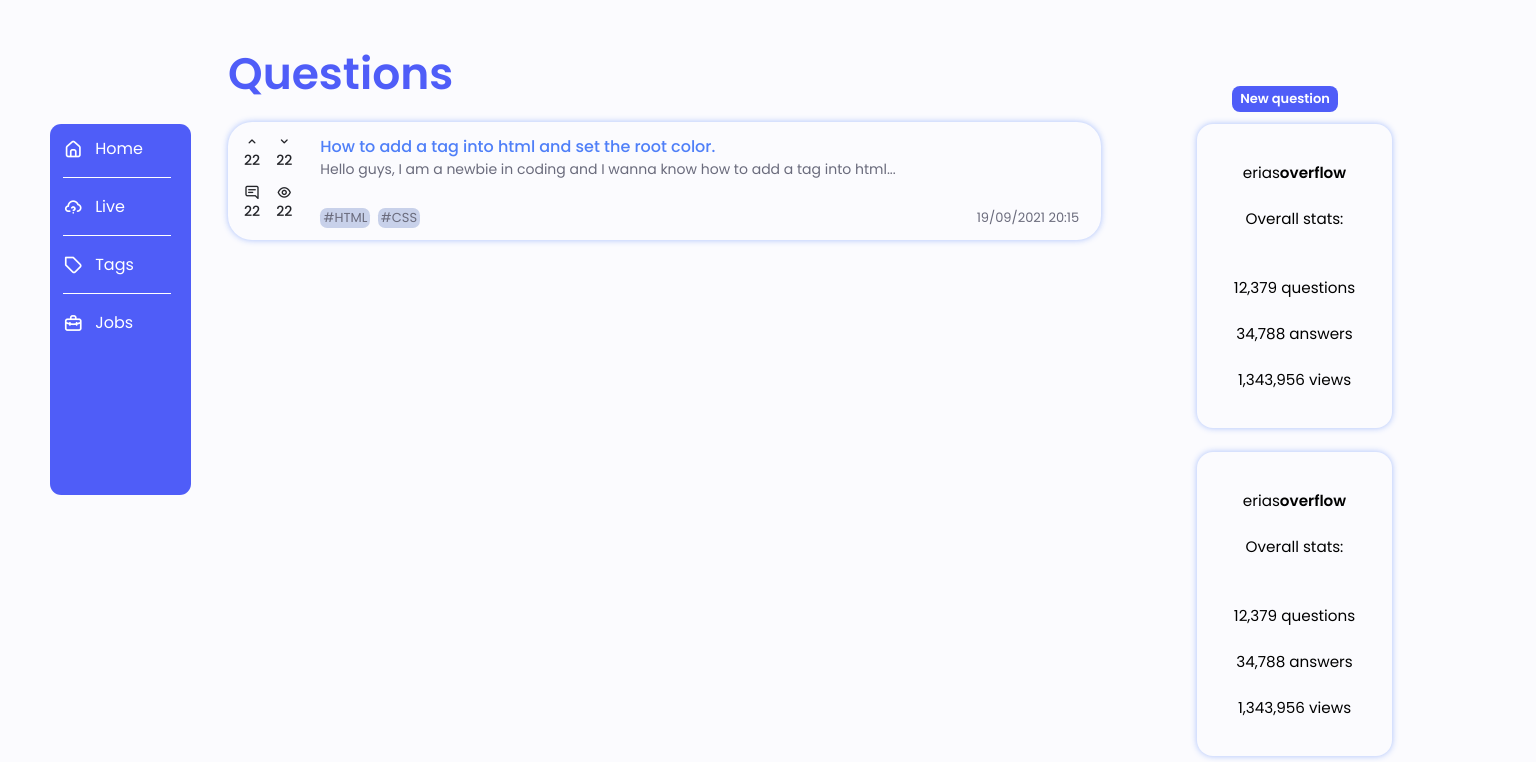
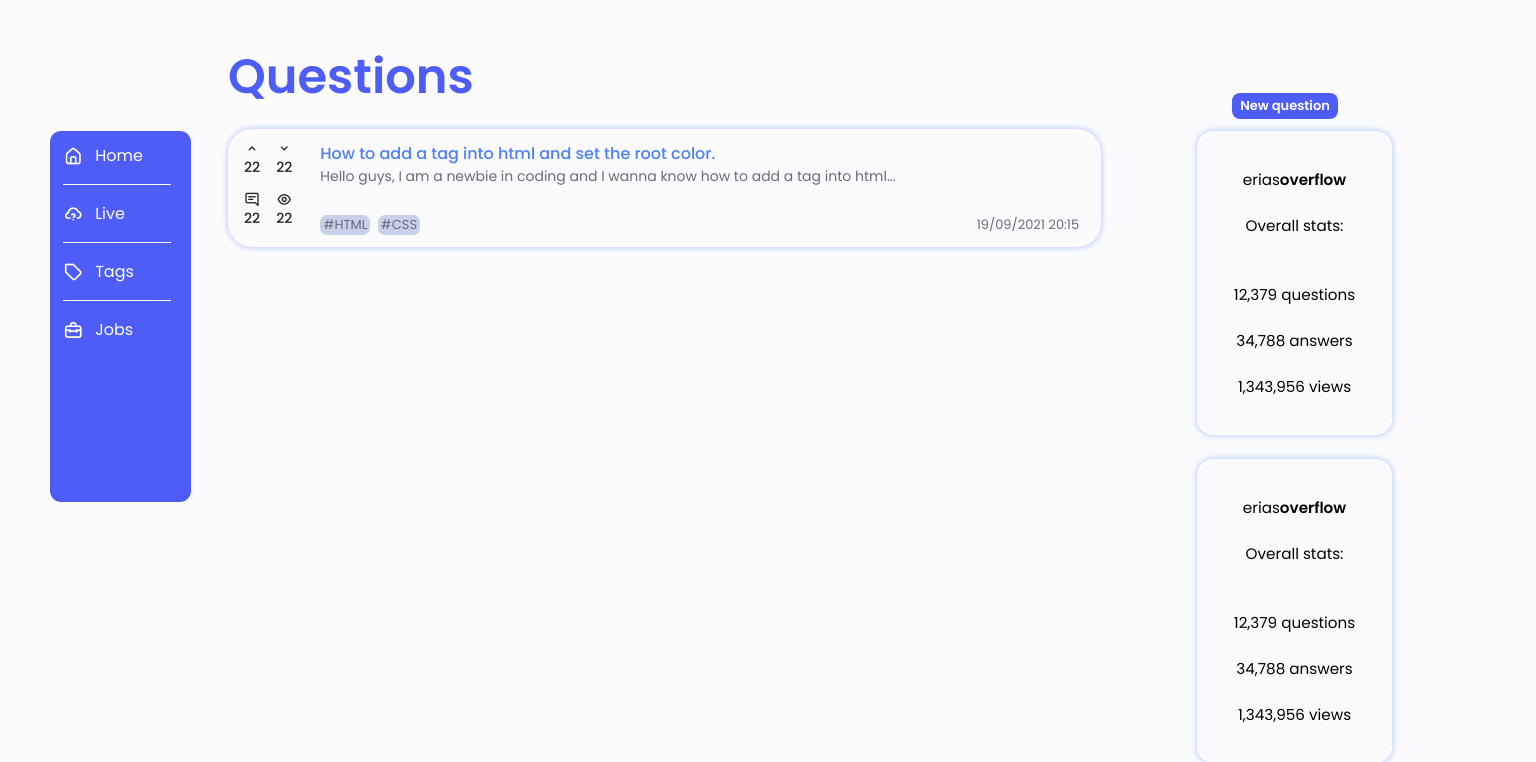
Before and after one commit to eliascerne/django-website, a Django app: page / in a window 1536 px wide. Shown: the part 64-826 px from the top of the page. Run offline with Django 3.2, Linux system fonts and the light colour scheme.

Commit message:
resize main_header for 1300px Set a font-size of 2.25rem + .75rem = 3rem

```diff
--- a/eriasoverflow/static/eriasoverflow/home/css/styles.css
+++ b/eriasoverflow/static/eriasoverflow/home/css/styles.css
@@ -334,6 +334,10 @@
     .right_sidebar_container{
         margin-right: 6rem;
     }
+
+    .main_header{
+        font-size: calc(var(--h1-font-size) + .75rem);
+    }
 }
 
 @media screen and (min-width: 1400px){
```
